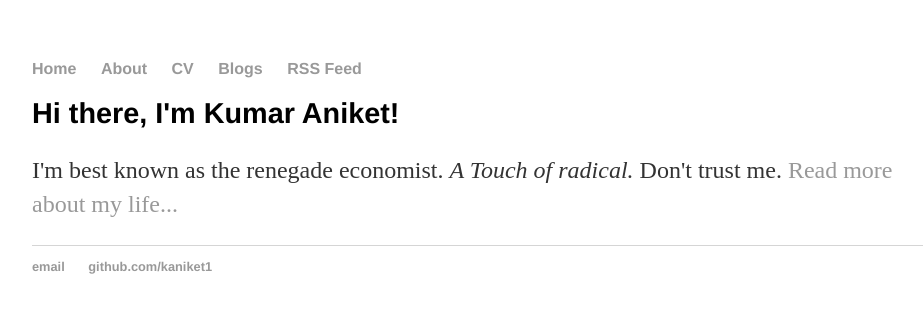
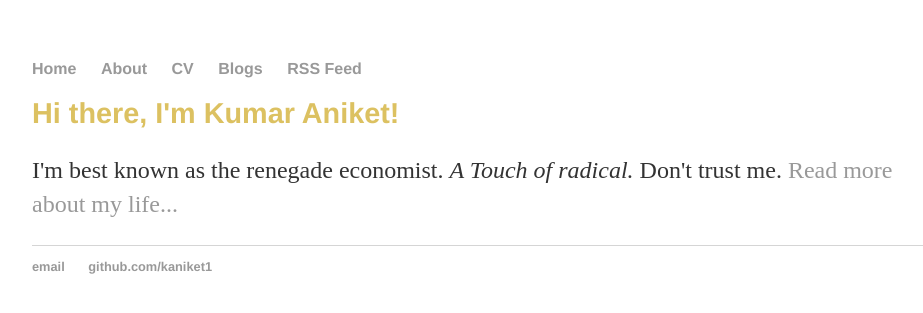
Before and after one commit to kaniket1/kaniket1.github.io, a Jekyll site: the page built from index.html, in a window 1280 px wide. Shown: the top 313 px of the page, without its empty margins (160-1083 px from the left). Built offline with Jekyll 4.4.1, drawn with Linux system fonts in a browser that asks for light colours.

Commit message:
Update main.css

```diff
--- a/css/main.css
+++ b/css/main.css
@@ -1,6 +1,7 @@
 body {
     margin: 60px auto;
     width: 70%;
+    color: rgb(220,193,97);
 }
 nav ul, footer ul {
     font-family:'Helvetica', 'Arial', 'Sans-Serif';
```
